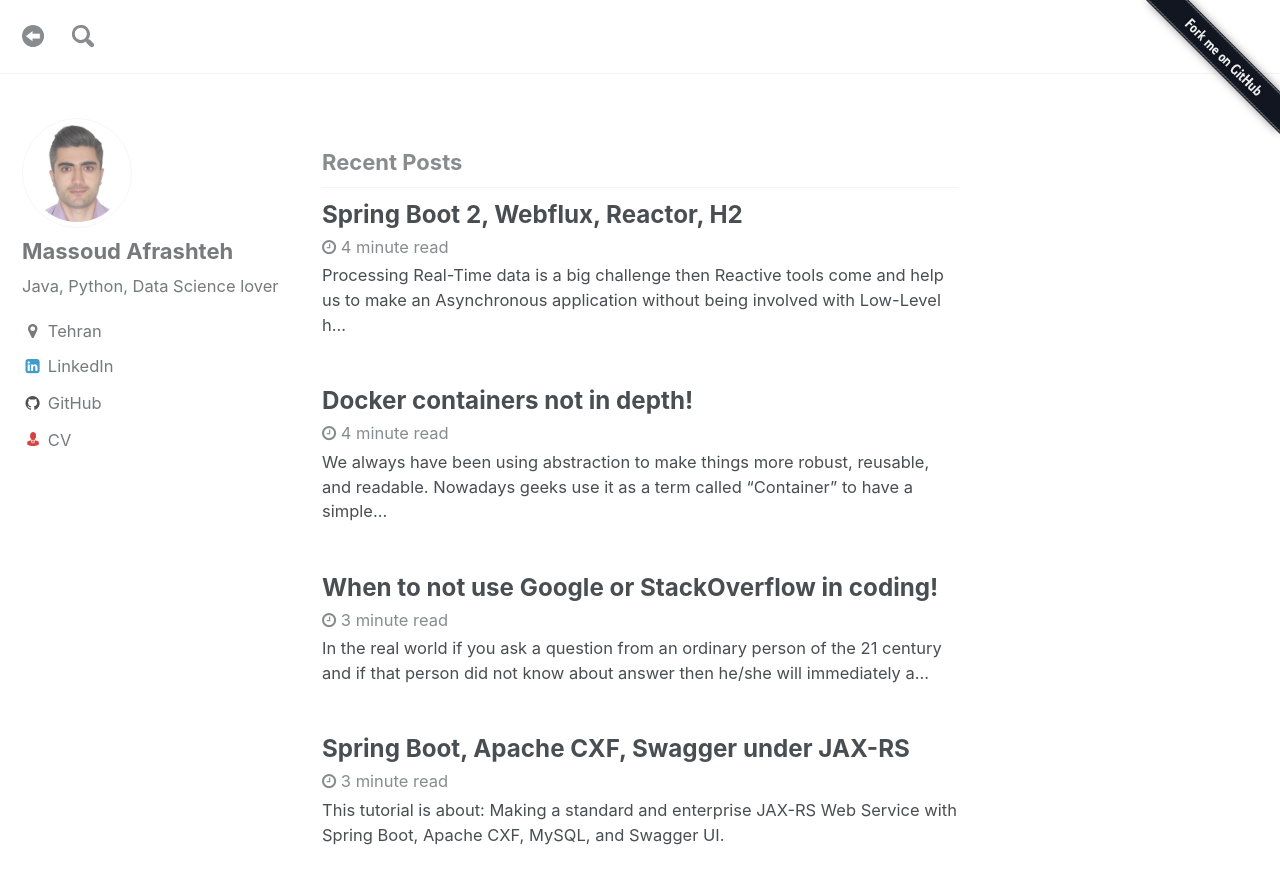
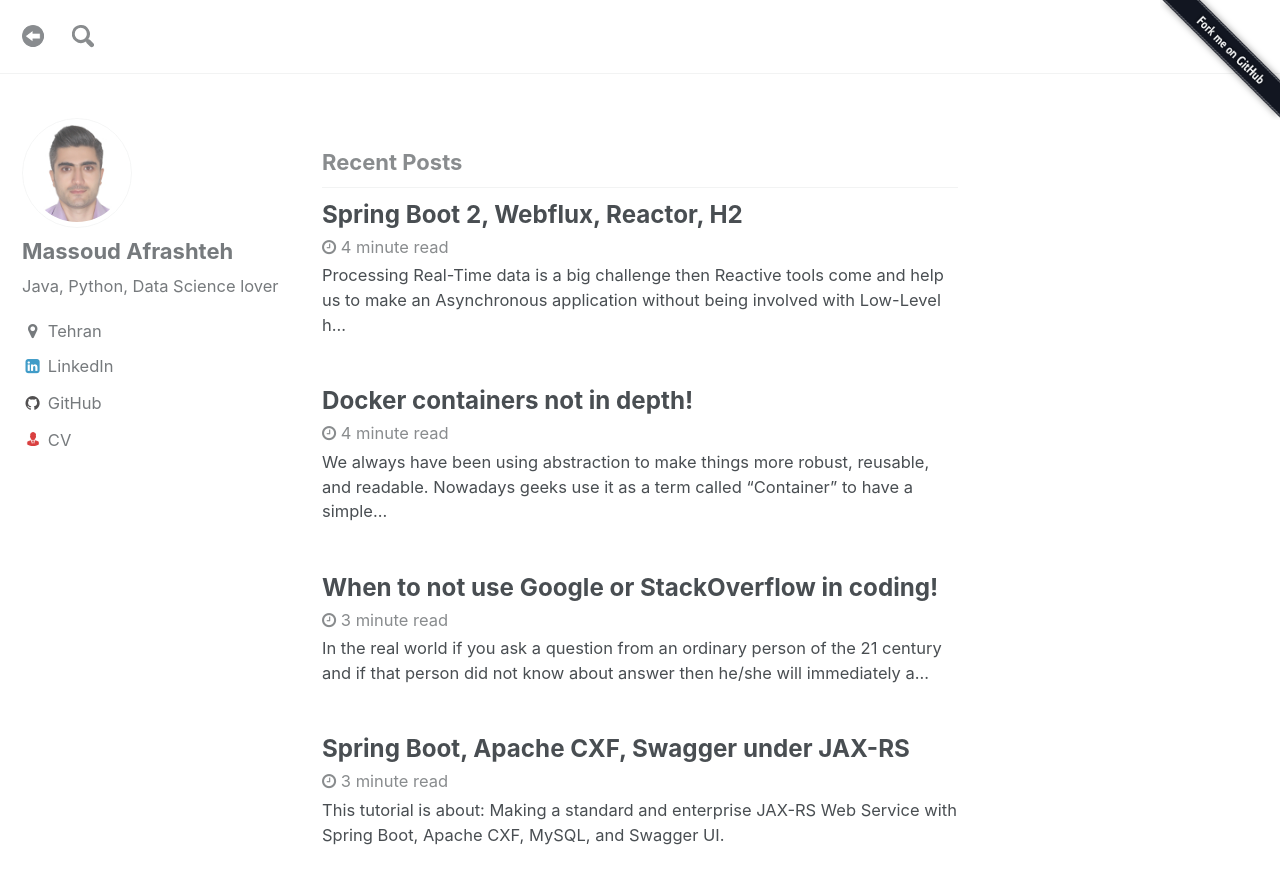
Before and after one commit to iamrdn/notes, a Jekyll site: the page built from index.html, in a window 1280 px wide and 900 px high. Shown: the top 884 px of the window. Built offline with Jekyll 4.4.1, drawn with Linux system fonts in a browser that asks for light colours; the list of posts is cut into pages by our own code.

Commit message:
change fork me size

```diff
--- a/_includes/github-fork.html
+++ b/_includes/github-fork.html
@@ -1 +1 @@
-<div><a href="https://github.com/massoudAfrashteh/code"><img style="position: fixed; top: 0; right: 0; border: 0;z-index: 1000;" src="/assets/images/forkme_right_darkblue_121621.png" alt="Fork me on GitHub"></a></div>
+<div><a href="https://github.com/massoudAfrashteh/code"><img style="position: fixed; top: 0; right: 0; border: 0;z-index: 1000;" src="/assets/images/icon/forkme_right_darkblue_121621.png" alt="Fork me on GitHub"></a></div>
```
Also changed, not shown: assets/images/icon/forkme_right_darkblue_121621.png (added).
